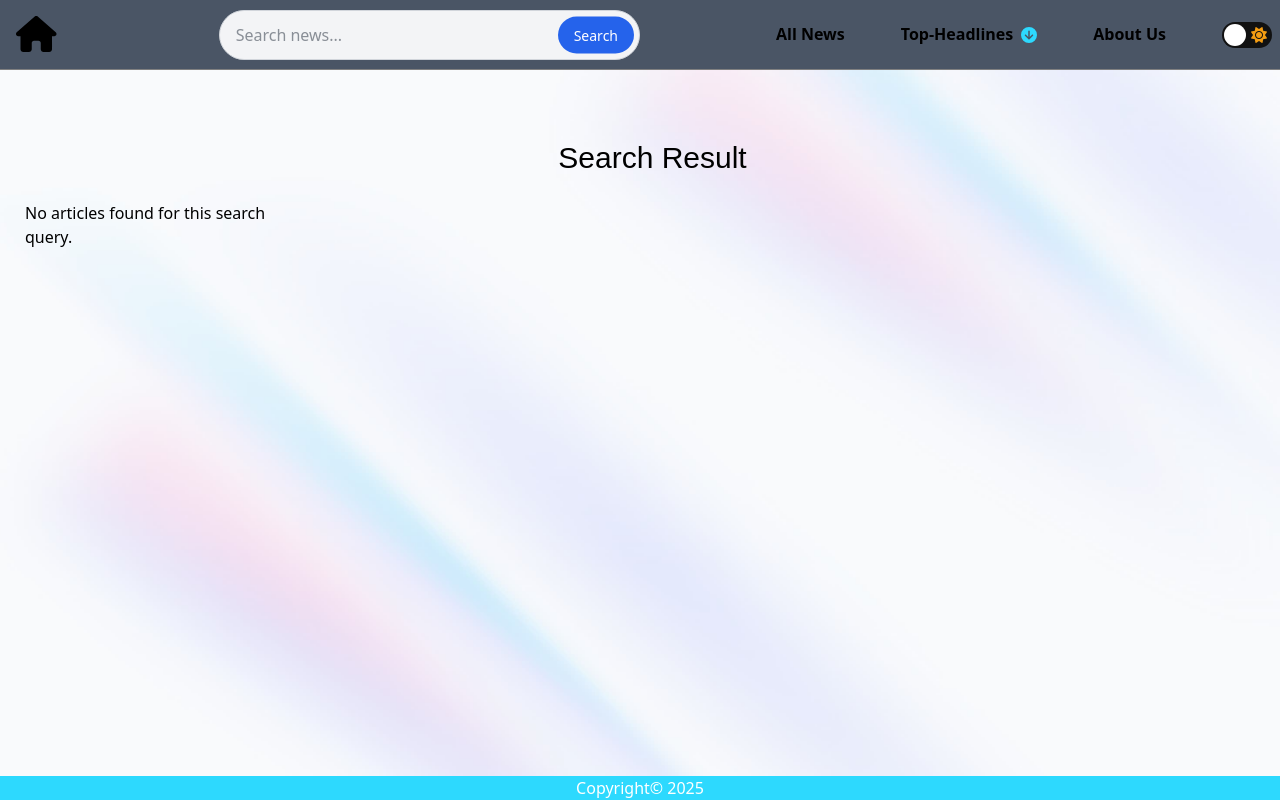
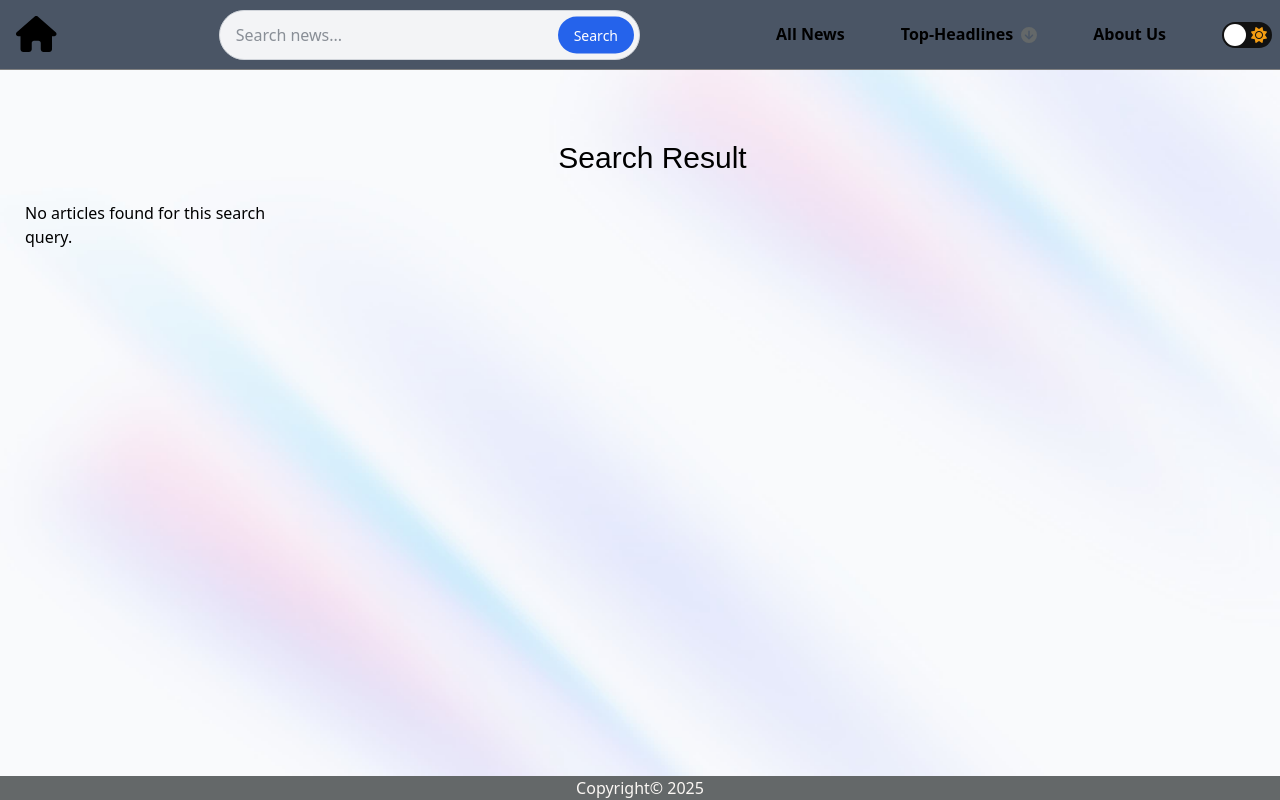
Before and after one commit to saadhiq/NewsApp1, a React (Vite) app in the folder client/: page /search in a window 1280 px wide. Built offline with nearby package versions, Linux system fonts and the light colour scheme; a web font is replaced by a local one.

Commit message:
adjust light theme colors in index.css

```diff
--- a/client/src/components/Search.jsx
+++ b/client/src/components/Search.jsx
@@ -53,7 +53,7 @@
           <span>{error}</span>
           <button
             onClick={() => setPage(page)} // Re-trigger fetch
-            className="text-dark px-4 py-2 rounded"
+            className="bg-blue-500 text-white px-4 py-2 rounded"
           >
             Retry
           </button>
--- a/client/src/index.css
+++ b/client/src/index.css
@@ -21,8 +21,8 @@
     --primary: #F8FAFC;
     --secondary: #cdd6ec;
     --txt: #000;
-    --heading: #2dd9fe;
-    --btn-color: #fff;
+    --heading: #646869;
+    --btn-color: #fbf7f4;
     --btn-background: #5f99be;
     --search-background: #000;
     --c: #2dd9fe;
```
